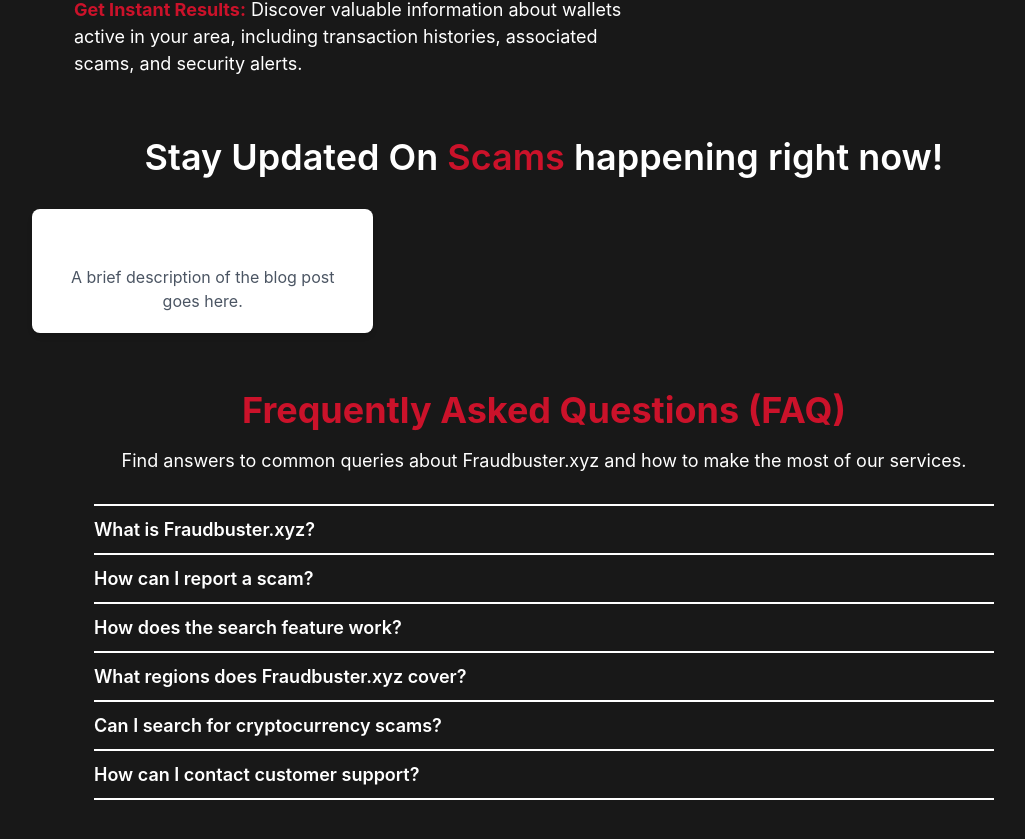
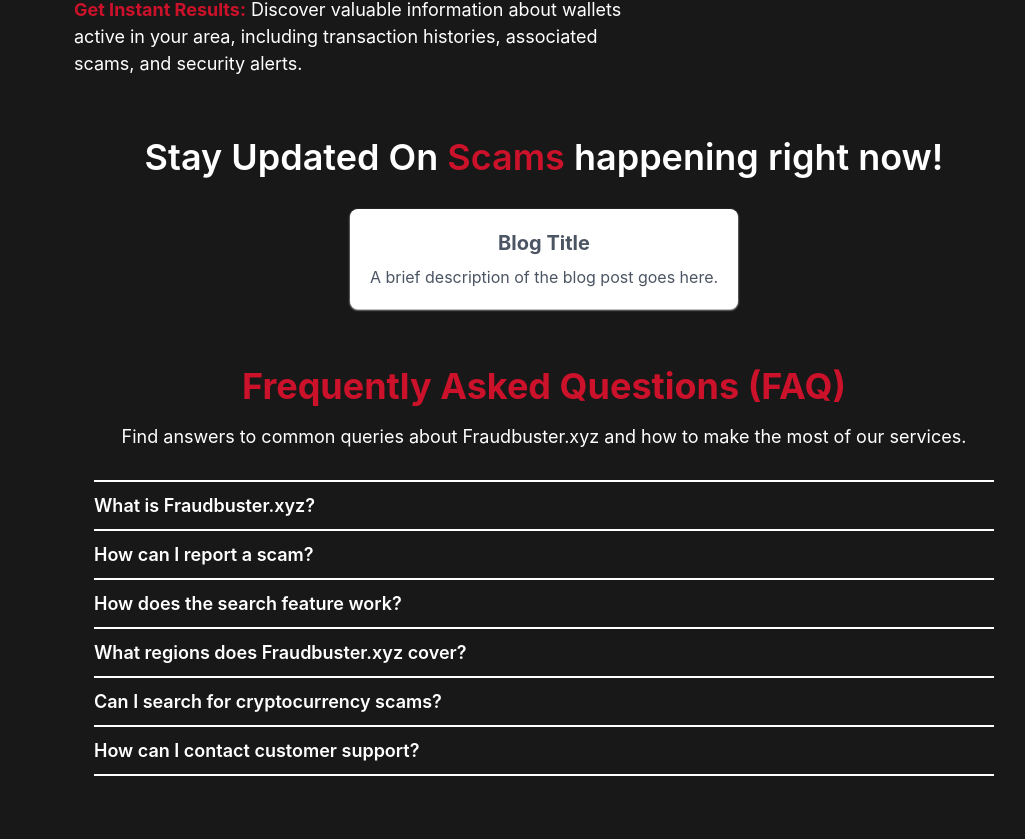
Before and after one commit to Fraud-Buster/FraudBuster-frontend, a React (Create React App) app: page / in a window 1280 px wide. Shown: the part 892-1731 px from the top of the page, without its empty margins (96-1121 px from the left). Built offline with nearby package versions, Linux system fonts and the light colour scheme.

Commit message:
fixed css for better look

```diff
--- a/src/components/BlogSection.js
+++ b/src/components/BlogSection.js
@@ -2,17 +2,17 @@
 
 const BlogSection = () => {
   return (
-    <div className="max-w-screen-lg mx-auto my-10 text-center">
+    <div className="max-w-screen-lg mx-auto my-10 text-center flex justify-center flex-col items-center">
       <h2 className="text-4xl font-semibold mb-8">
         Stay Updated On <span className="text-[#CB122A]">Scams</span> happening right now!
       </h2>
 
       {/* Placeholder for where blog cards will be added later */}
-      <div className="flex flex-wrap gap-5 justify-between">
+      <div className="flex flex-wrap gap-5 ">
         {/* Blog cards can be dynamically rendered here */}
         {/* Example of a blog card structure */}
-        <div className="bg-white shadow-md rounded-lg p-5 w-full md:w-1/3">
-          <h3 className="text-xl font-bold">Blog Title</h3>
+        <div className="bg-white rounded-lg p-5 w-contain cursor-pointer hover:scale-105  shadow-sm  shadow-white">
+          <h3 className="text-xl text-gray-600 font-bold">Blog Title</h3>
           <p className="mt-2 text-gray-600">A brief description of the blog post goes here.</p>
         </div>
       </div>
```
